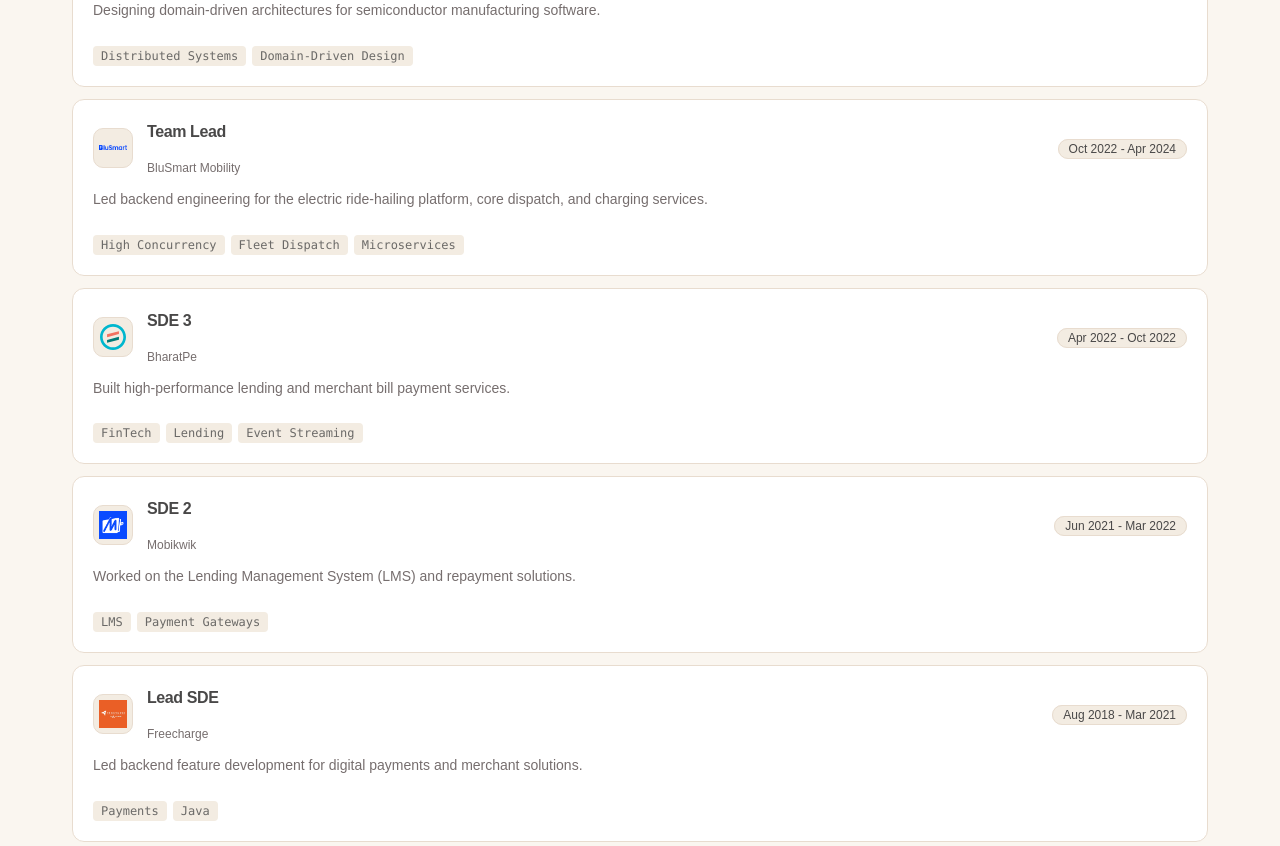
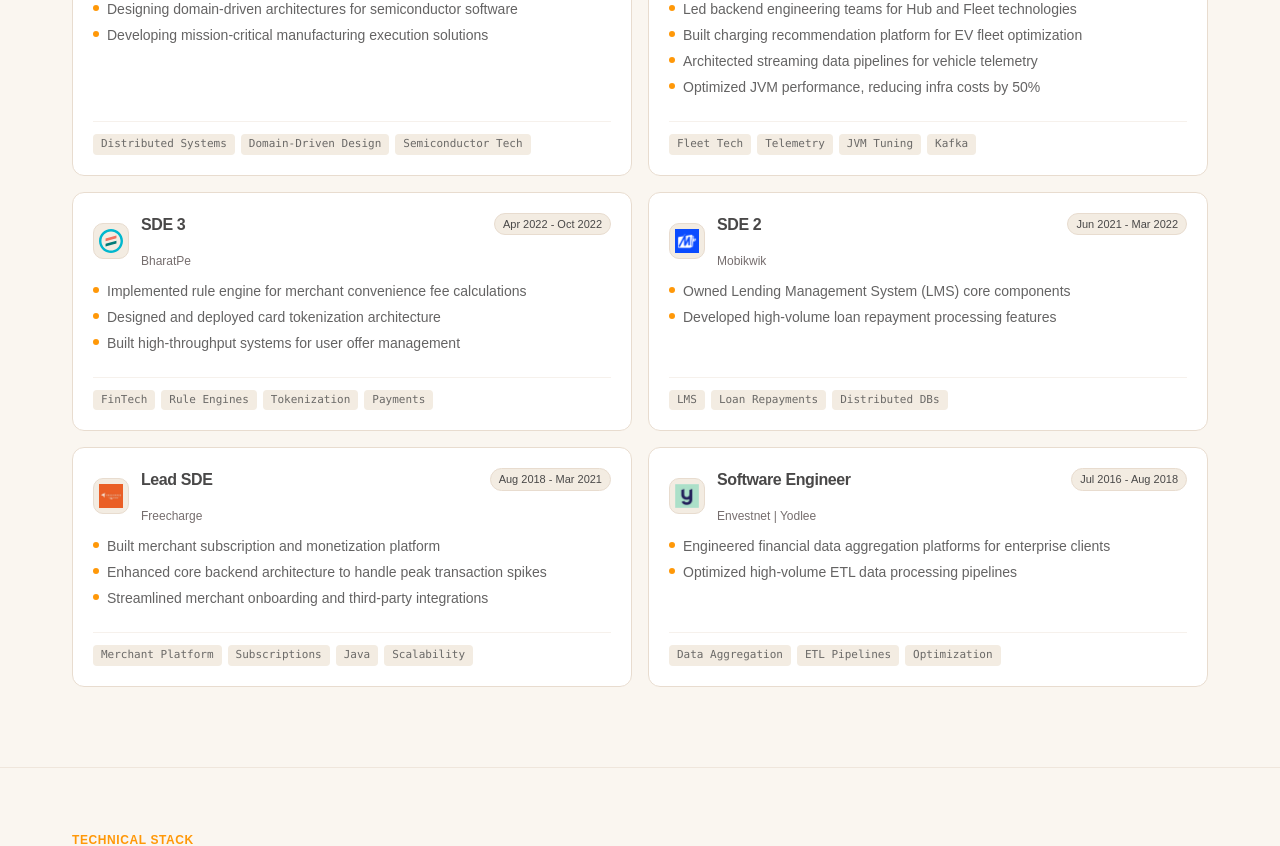
Before and after one commit to AnuragAmbuj/portfolio, a Next.js app: page / in a window 1280 px wide. Shown: the part 1280-2126 px from the top of the page. Built offline with nearby package versions, Linux system fonts and the light colour scheme; no server answers; the database is empty; a web font is replaced by a local one.

Commit message:
feat(experience): make work history compact in 2-column grid with concrete highlights

```diff
--- a/src/components/features/ExperienceModern.tsx
+++ b/src/components/features/ExperienceModern.tsx
@@ -1,13 +1,13 @@
 import Image from "next/image";
 import Link from "next/link";
-import { ArrowRight } from "lucide-react";
+import { ArrowRight, CheckCircle2 } from "lucide-react";
 
 interface ExperienceItem {
   role: string;
   company: string;
   period: string;
-  description: string;
   logo: string;
+  highlights: string[];
   tags: string[];
 }
 
@@ -16,49 +16,71 @@ const experiences: ExperienceItem[] = [
     role: "Software Engineering Expert",
     company: "Applied Materials",
     period: "Jun 2025 - Present",
-    description: "Designing domain-driven architectures for semiconductor manufacturing software.",
     logo: "/companies/Applied_Materials/Applied_Materials.svg",
-    tags: ["Distributed Systems", "Domain-Driven Design"],
+    highlights: [
+      "Designing domain-driven architectures for semiconductor software",
+      "Developing mission-critical manufacturing execution solutions",
+    ],
+    tags: ["Distributed Systems", "Domain-Driven Design", "Semiconductor Tech"],
   },
   {
-    role: "Team Lead",
+    role: "Team Lead & Architect",
     company: "BluSmart Mobility",
     period: "Oct 2022 - Apr 2024",
-    description: "Led backend engineering for the electric ride-hailing platform, core dispatch, and charging services.",
     logo: "/companies/Blusmart.png",
-    tags: ["High Concurrency", "Fleet Dispatch", "Microservices"],
+    highlights: [
+      "Led backend engineering teams for Hub and Fleet technologies",
+      "Built charging recommendation platform for EV fleet optimization",
+      "Architected streaming data pipelines for vehicle telemetry",
+      "Optimized JVM performance, reducing infra costs by 50%",
+    ],
+    tags: ["Fleet Tech", "Telemetry", "JVM Tuning", "Kafka"],
   },
   {
     role: "SDE 3",
     company: "BharatPe",
     period: "Apr 2022 - Oct 2022",
-    description: "Built high-performance lending and merchant bill payment services.",
     logo: "/companies/BharatPe/BharatPe_idcm_6aijV_0.svg",
-    tags: ["FinTech", "Lending", "Event Streaming"],
+    highlights: [
+      "Implemented rule engine for merchant convenience fee calculations",
+      "Designed and deployed card tokenization architecture",
+      "Built high-throughput systems for user offer management",
+    ],
+    tags: ["FinTech", "Rule Engines", "Tokenization", "Payments"],
   },
   {
     role: "SDE 2",
     company: "Mobikwik",
     period: "Jun 2021 - Mar 2022",
-    description: "Worked on the Lending Management System (LMS) and repayment solutions.",
     logo: "/companies/mobikwik.png",
-    tags: ["LMS", "Payment Gateways"],
+    highlights: [
+      "Owned Lending Management System (LMS) core components",
+      "Developed high-volume loan repayment processing features",
+    ],
+    tags: ["LMS", "Loan Repayments", "Distributed DBs"],
   },
   {
     role: "Lead SDE",
     company: "Freecharge",
     period: "Aug 2018 - Mar 2021",
-    description: "Led backend feature development for digital payments and merchant solutions.",
     logo: "/companies/Freecharge.jpeg",
-    tags: ["Payments", "Java"],
+    highlights: [
+      "Built merchant subscription and monetization platform",
+      "Enhanced core backend architecture to handle peak transaction spikes",
+      "Streamlined merchant onboarding and third-party integrations",
+    ],
+    tags: ["Merchant Platform", "Subscriptions", "Java", "Scalability"],
   },
   {
     role: "Software Engineer",
     company: "Envestnet | Yodlee",
     period: "Jul 2016 - Aug 2018",
-    description: "Developed financial data aggregation and analytics pipelines.",
     logo: "/companies/Yodlee.jpeg",
-    tags: ["Financial Aggregation", "Data Pipelines"],
+    highlights: [
+      "Engineered financial data aggregation platforms for enterprise clients",
+      "Optimized high-volume ETL data processing pipelines",
+    ],
+    tags: ["Data Aggregation", "ETL Pipelines", "Optimization"],
   },
 ];
 
@@ -75,7 +97,7 @@ export default function ExperienceModern() {
               Work History
             </h2>
             <p className="text-muted-foreground mt-1 text-sm sm:text-base">
-              Roles and companies over the past 10 years.
+              Roles, engineering ownership, and systems delivered across 10 years.
             </p>
           </div>
 
@@ -88,25 +110,28 @@ export default function ExperienceModern() {
           </Link>
         </div>
 
-        <div className="space-y-3">
+        {/* Compact 2-Column Grid eliminating empty space */}
+        <div className="grid grid-cols-1 md:grid-cols-2 gap-4">
           {experiences.map((exp) => (
             <div
               key={`${exp.company}-${exp.period}`}
-              className="p-5 rounded-xl bg-card border border-border hover:border-primary/40 transition-colors"
+              className="p-5 rounded-xl bg-card border border-border hover:border-primary/40 transition-colors flex flex-col justify-between"
             >
-              <div className="flex flex-col sm:flex-row sm:items-center justify-between gap-3">
-                <div className="flex items-center gap-3.5">
-                  <div className="relative w-10 h-10 rounded-lg bg-muted p-1.5 border border-border flex items-center justify-center shrink-0 overflow-hidden">
+              <div>
+                {/* Header: Logo, Title, Period */}
+                <div className="flex items-start justify-between gap-3 mb-3">
+                  <div className="flex items-center gap-3">
+                    <div className="relative w-9 h-9 rounded-lg bg-muted p-1 border border-border flex items-center justify-center shrink-0 overflow-hidden">
                       <Image
                         src={exp.logo}
                         alt={exp.company}
-                      width={28}
-                      height={28}
-                      className="object-contain max-h-7 max-w-7"
+                        width={26}
+                        height={26}
+                        className="object-contain max-h-6 max-w-6"
                       />
                     </div>
                     <div>
-                    <h3 className="text-base font-bold text-foreground">
+                      <h3 className="text-sm sm:text-base font-bold text-foreground leading-snug">
                         {exp.role}
                       </h3>
                       <div className="text-xs font-medium text-muted-foreground">
@@ -115,22 +140,28 @@ export default function ExperienceModern() {
                     </div>
                   </div>
 
-                <div className="self-start sm:self-auto">
-                  <span className="text-xs font-medium px-2.5 py-0.5 rounded-full bg-muted text-foreground border border-border">
+                  <span className="text-[11px] font-medium px-2 py-0.5 rounded-full bg-muted text-foreground border border-border whitespace-nowrap shrink-0">
                     {exp.period}
                   </span>
                 </div>
+
+                {/* Specific Engineering Accomplishments */}
+                <ul className="space-y-1.5 my-3 text-xs sm:text-sm text-foreground/85 leading-relaxed">
+                  {exp.highlights.map((item) => (
+                    <li key={item} className="flex items-start gap-2">
+                      <span className="w-1.5 h-1.5 rounded-full bg-primary mt-1.5 shrink-0" />
+                      <span>{item}</span>
+                    </li>
+                  ))}
+                </ul>
               </div>
 
-              <p className="mt-3 text-sm text-muted-foreground leading-relaxed">
-                {exp.description}
-              </p>
-
-              <div className="mt-3 flex flex-wrap gap-1.5">
+              {/* Tags */}
+              <div className="mt-3 pt-3 border-t border-border/40 flex flex-wrap gap-1.5">
                 {exp.tags.map((tag) => (
                   <span
                     key={tag}
-                    className="text-xs px-2 py-0.5 rounded bg-muted text-foreground/80 font-mono"
+                    className="text-[11px] px-2 py-0.5 rounded bg-muted text-foreground/80 font-mono"
                   >
                     {tag}
                   </span>
```
Lines whose indentation alone changed are shown as unchanged.
